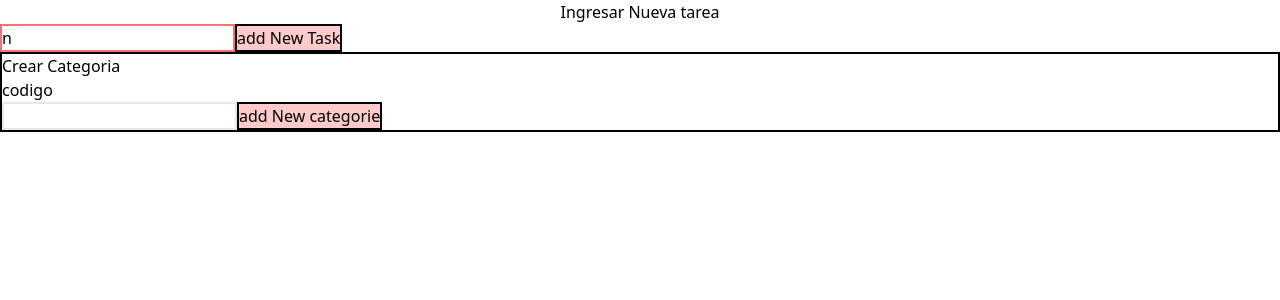
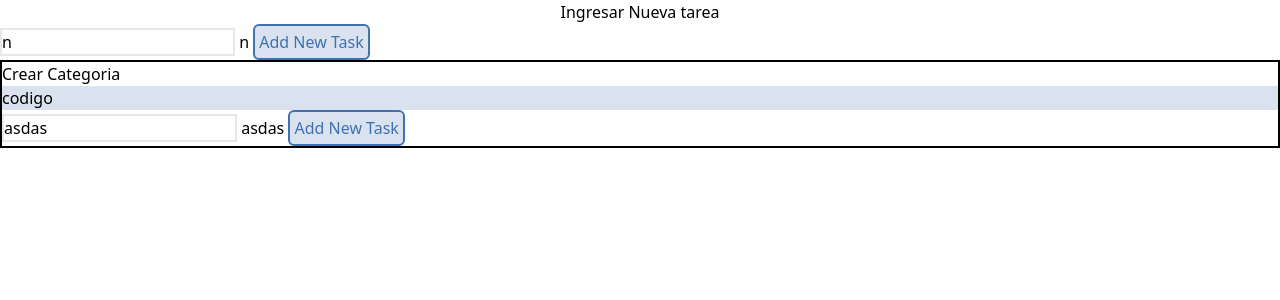
Before and after one commit to zuiersadien/doro_lazy, an Angular app in the folder doro_frontend/: page / in a window 1280 px wide. Shown: the top 300 px of the page. Built offline with nearby package versions, Linux system fonts and the light colour scheme.

Commit message:
input modificable agregado

```diff
--- a/doro_frontend/src/app/app.component.html
+++ b/doro_frontend/src/app/app.component.html
@@ -1,20 +1,9 @@
 <div>
   <div>
     <h1 class="text-center">Ingresar Nueva tarea</h1>
-    <input
-      [(ngModel)]="newTask"
-      class="border-2 border-red-400"
-      type="text"
-      name=""
-      value=""
-    />
-    <button
-      type="button"
-      (click)="addNewTask()"
-      class="text-center bg-red-200 border-black border-2"
-    >
-      add New Task
-    </button>
+    <app-input [(inputValue)]="newTask"></app-input>
+    <app-btn typeButton="button" (click)="addNewTask()">Add New Task</app-btn>
+
     <div>
       @for (task of tasks; track task.id) {
         <div class="text-center bg-red-200 text-white">
@@ -31,26 +20,16 @@
       }
     </div>
   </div>
+
   <div class="border-black border-2">
     Crear Categoria
     <div class=""></div>
     @for (categorie of categories; track categorie.id) {
-      <div>
-        {{ categorie.description }}
-      </div>
+      <div class="bg-primary">{{ categorie.description }}</div>
     }
-    <input
-      type="text"
-      value=""
-      [(ngModel)]="newCategorie"
-      class="text-black align-center border-red border-2"
-    />
-    <button
-      type="button"
-      (click)="addNewCategorie()"
-      class="text-center bg-red-200 border-black border-2"
+    <app-input [(inputValue)]="newCategorie"></app-input>
+    <app-btn typeButton="button" (click)="addNewCategorie()"
+      >Add New Task</app-btn
     >
-      add New categorie
-    </button>
   </div>
 </div>
--- a/doro_frontend/src/app/app.component.ts
+++ b/doro_frontend/src/app/app.component.ts
@@ -1,18 +1,20 @@
 import { Component, Input } from '@angular/core';
 import { FormsModule } from '@angular/forms';
 import { RouterOutlet } from '@angular/router';
+import { BtnComponent } from './componentes/btn/btn.component';
+import { InputComponent } from './componentes/input/input.component';
 
 @Component({
   selector: 'app-root',
   standalone: true,
-  imports: [RouterOutlet, FormsModule],
+  imports: [RouterOutlet, FormsModule, BtnComponent, InputComponent],
   templateUrl: './app.component.html',
   styleUrl: './app.component.css',
 })
 export class AppComponent {
   newTask: string = 'n';
   tasks: any[] = [];
-  newCategorie: string = '';
+  newCategorie: string = 'asdas';
   categories: any[] = [
     {
       description: 'codigo',
@@ -45,6 +47,6 @@ export class AppComponent {
       id: this.idGenerator(this.categories),
     });
     this.newCategorie = '';
-    console.log();
+    console.log(this.newCategorie);
   }
 }
--- /dev/null
+++ b/doro_frontend/src/app/componentes/btn/btn.component.html
@@ -0,0 +1,6 @@
+<button
+  [type]="typeButton"
+  class="bg-primary rounded-md p-1 text-secondary border-2 border-secondary"
+>
+  <ng-content></ng-content>
+</button>
--- /dev/null
+++ b/doro_frontend/src/app/componentes/input/input.component.html
@@ -0,0 +1,7 @@
+<input
+  type="text"
+  [(ngModel)]="inputValue"
+  (keyup)="emitValueChange()"
+  class="text-black align-center border-red border-2"
+/>
+{{ inputValue }}
--- /dev/null
+++ b/doro_frontend/src/app/componentes/input/input.component.ts
@@ -0,0 +1,18 @@
+import { Component, Input, EventEmitter, Output } from '@angular/core';
+
+import { FormsModule } from '@angular/forms';
+@Component({
+  selector: 'app-input',
+  standalone: true,
+  imports: [FormsModule],
+  templateUrl: './input.component.html',
+})
+export class InputComponent {
+  @Input() inputValue: any = '';
+  @Output() inputValueChange = new EventEmitter<string>();
+
+  emitValueChange() {
+    console.log('this value is change');
+    this.inputValueChange.emit(this.inputValue);
+  }
+}
--- a/doro_frontend/tailwind.config.js
+++ b/doro_frontend/tailwind.config.js
@@ -1,8 +1,41 @@
 /** @type {import('tailwindcss').Config} */
+const colors = require("tailwindcss/colors");
 module.exports = {
   content: ["./src/**/*.{html,ts}"],
   theme: {
-    extend: {},
+    extend: {
+      colors: {
+        primary: {
+          DEFAULT: "#DBE2EF", // Light
+          dark: "#7FC7D9", // Dark
+        },
+        secondary: {
+          DEFAULT: "#3F72AF", // Light
+          dark: "#01020B", // Dark
+        },
+        steelBlue: {
+          DEFAULT: "#365486", // Light
+          dark: "#0F1035", // Dark
+        },
+        midnightBlue: {
+          DEFAULT: "#0F1035", // Light
+          dark: "#01020B", // Dark
+        },
+        danger: {
+          DEFAULT: "#e74c3c", // Light
+          dark: "#c0392b", // Dark
+        },
+        alert: {
+          DEFAULT: "#ffcc00", // Light
+          dark: "#e6b800", // Dark
+        },
+        info: {
+          DEFAULT: "#3498db", // Light
+          dark: "#1f618d", // Dark
+        },
+      },
+    },
   },
+  variants: {},
   plugins: [],
 };
```
Also changed, not shown: doro_frontend/src/app/componentes/btn/btn.component.ts (added, +11 -0 lines).
